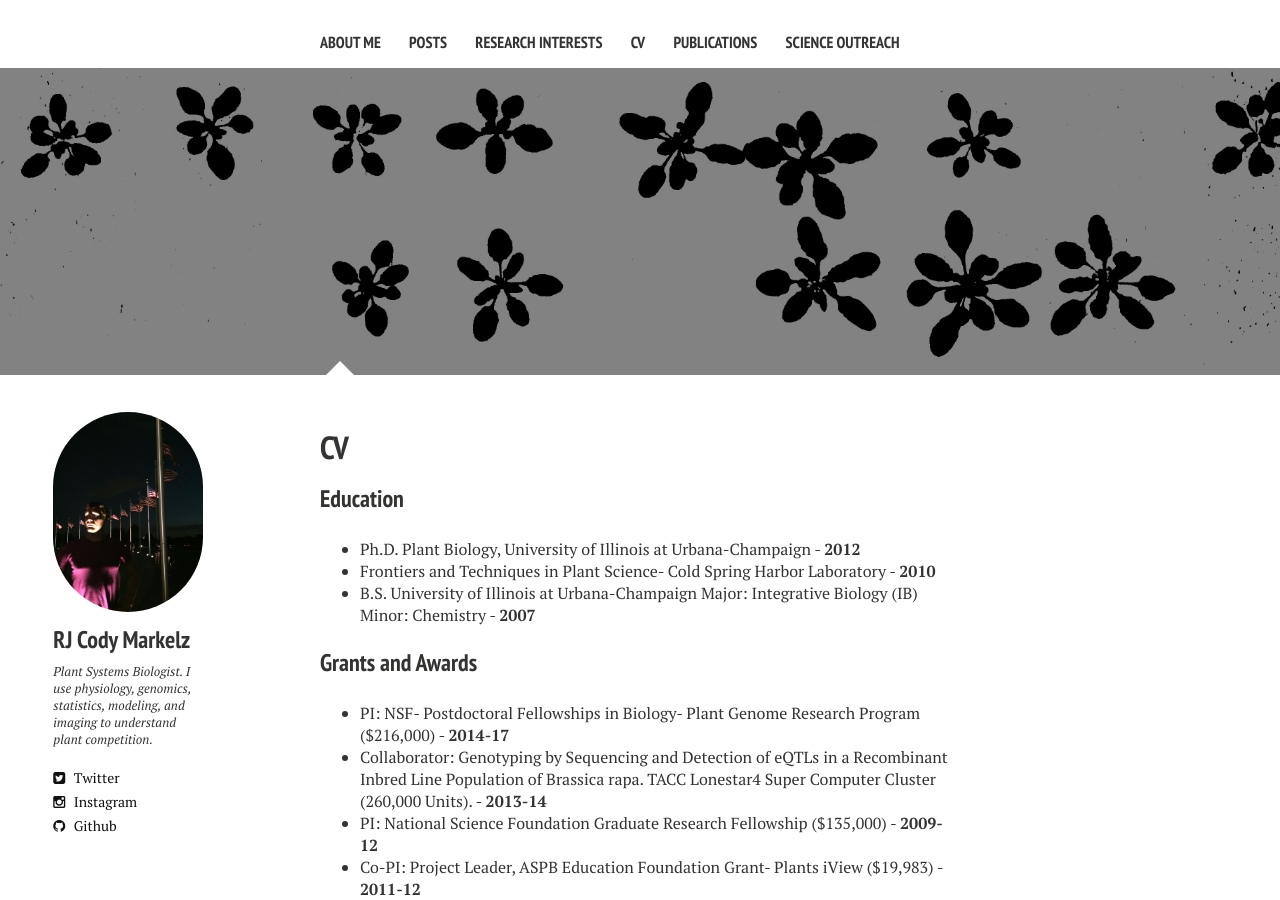
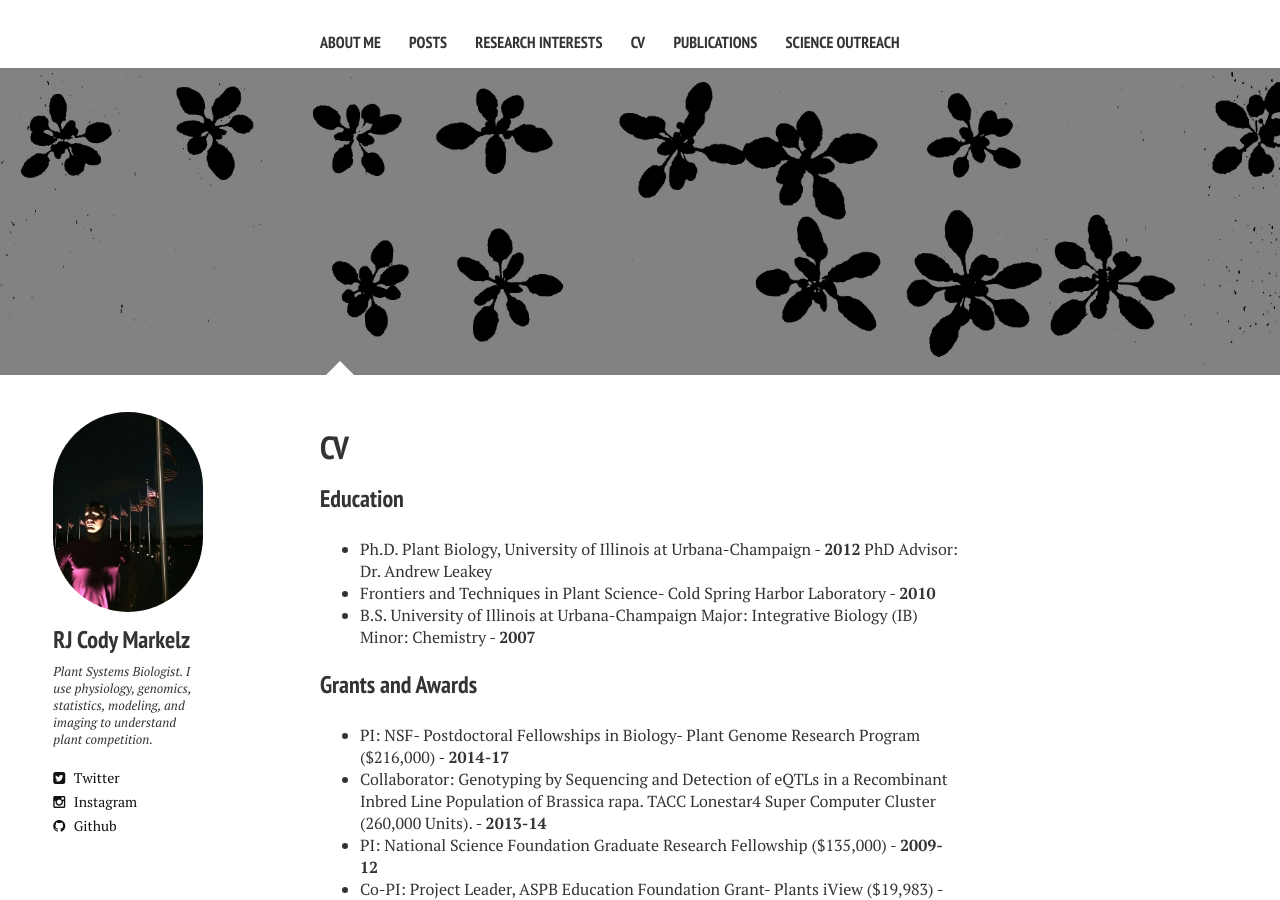
Before and after one commit to carynJohansen/old2, a Jekyll site: the page built from CV.md, in a window 1280 px wide and 900 px high. Built offline with Jekyll 4.4.1, drawn with Linux system fonts in a browser that asks for light colours; nearby versions of some CDN libraries.

```diff
--- a/CV.md
+++ b/CV.md
@@ -11,7 +11,7 @@ image:
 ---
 
 ### Education
-*	Ph.D. Plant Biology, University of Illinois at Urbana-Champaign	- __2012__
+*	Ph.D. Plant Biology, University of Illinois at Urbana-Champaign	- __2012__       PhD Advisor: Dr. Andrew Leakey
 *	Frontiers and Techniques in Plant Science- Cold Spring Harbor Laboratory - __2010__
 *	B.S. University of Illinois at Urbana-Champaign Major: Integrative Biology (IB)  Minor: Chemistry - __2007__
 
```
Also changed, not shown: about.md (+1 -1 lines).
